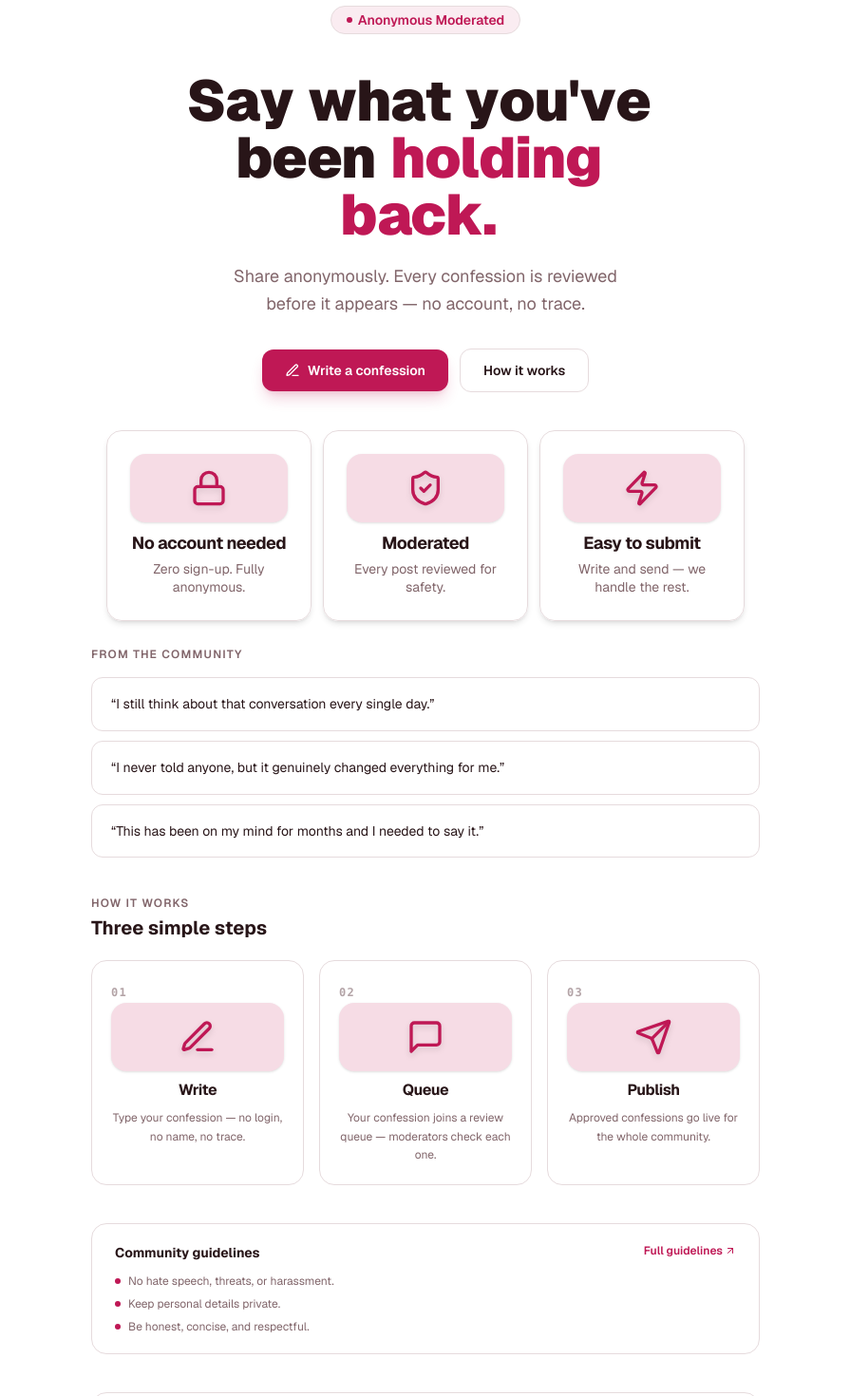
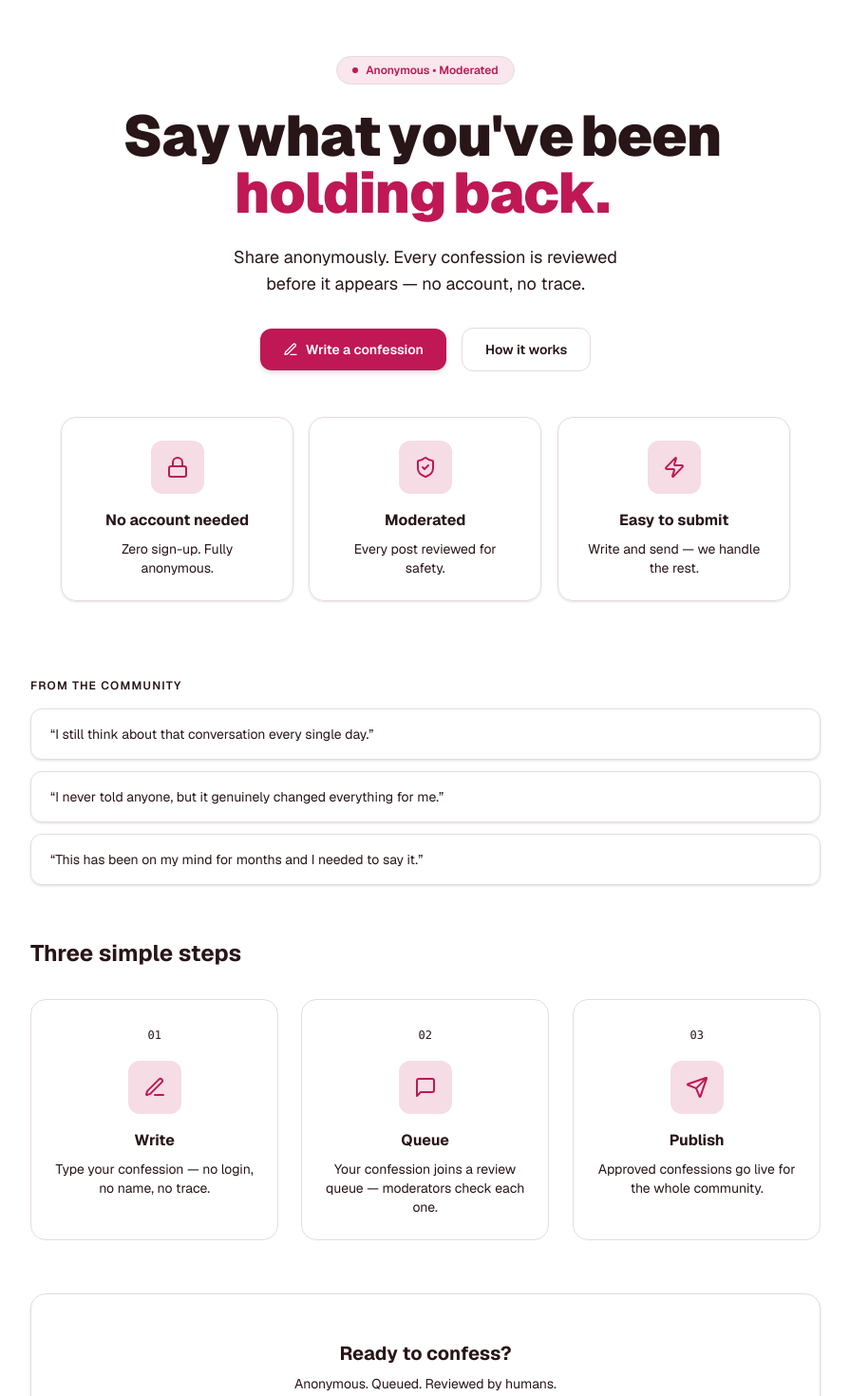
Before and after one commit to RexSixT9/gckconfessions, a Next.js app: page / in a window 1280 px wide. Shown: the part 120-1590 px from the top of the page at 95% size, without its empty margins (192-1087 px from the left). Built offline with nearby package versions, Linux system fonts and the light colour scheme.

Commit message:
feat: refactor Home component to use memoization for performance and enhance layout styling

```diff
--- a/src/app/page.tsx
+++ b/src/app/page.tsx
@@ -1,23 +1,50 @@
 "use client";
 
-import { useRef, useLayoutEffect } from "react";
+import { useRef, useLayoutEffect, useMemo } from "react";
 import Link from "next/link";
-import { ArrowUpRight, ShieldCheck, MessageSquare, Send, PenLine, Lock, Zap } from "lucide-react";
+import {
+  ArrowUpRight,
+  ShieldCheck,
+  MessageSquare,
+  Send,
+  PenLine,
+  Lock,
+  Zap,
+} from "lucide-react";
+import gsap from "gsap";
+
 import { useScrollReveal } from "@/lib/gsapClient";
 import TiltCard from "@/components/TiltCard";
-import gsap from "gsap";
 
 export default function Home() {
-  const heroRef = useRef<HTMLDivElement>(null);
-  const contentRef = useRef<HTMLDivElement>(null);
+  const heroRef = useRef<HTMLDivElement | null>(null);
+  const contentRef = useRef<HTMLDivElement | null>(null);
 
-  // Memoized feature highlights and steps for performance
-  const featureHighlights = [
-    { icon: Lock, title: "No account needed", desc: "Zero sign-up. Fully anonymous.", span: "col-span-2 sm:col-span-1" },
-    { icon: ShieldCheck, title: "Moderated", desc: "Every post reviewed for safety.", span: "col-span-1" },
-    { icon: Zap, title: "Easy to submit", desc: "Write and send — we handle the rest.", span: "col-span-1" },
-  ];
-  const howItWorksSteps = [
+  /* ----------------------------- MEMOIZED DATA ---------------------------- */
+
+  const featureHighlights = useMemo(
+    () => [
+      {
+        icon: Lock,
+        title: "No account needed",
+        desc: "Zero sign-up. Fully anonymous.",
+      },
+      {
+        icon: ShieldCheck,
+        title: "Moderated",
+        desc: "Every post reviewed for safety.",
+      },
+      {
+        icon: Zap,
+        title: "Easy to submit",
+        desc: "Write and send — we handle the rest.",
+      },
+    ],
+    []
+  );
+
+  const howItWorksSteps = useMemo(
+    () => [
       {
         step: "01",
         icon: PenLine,
@@ -28,7 +55,8 @@ export default function Home() {
         step: "02",
         icon: MessageSquare,
         title: "Queue",
-      desc: "Your confession joins a review queue — moderators check each one.",
+        desc:
+          "Your confession joins a review queue — moderators check each one.",
       },
       {
         step: "03",
@@ -36,191 +64,213 @@ export default function Home() {
         title: "Publish",
         desc: "Approved confessions go live for the whole community.",
       },
-  ];
+    ],
+    []
+  );
 
-  // Unified GSAP Timeline for Hero (perfectly synchronized)
+  /* ------------------------------ HERO ANIMATION ------------------------------ */
+
   useLayoutEffect(() => {
+    if (!heroRef.current) return;
+
     const ctx = gsap.context(() => {
-      const tl = gsap.timeline({ delay: 0.1 });
-      tl.from(".hero-tag", { opacity: 0, y: 24, duration: 0.5, ease: "power2.out" })
-        .from(".hero-char", { opacity: 0, y: 8, stagger: 0.025, duration: 0.2, ease: "power2.out", filter: "blur(4px)" }, "-=0.25")
-        .from(".hero-body", { opacity: 0, y: 24, stagger: 0.12, duration: 0.55, ease: "power2.out" }, "-=0.2");
+      const tl = gsap.timeline({ defaults: { ease: "power2.out" } });
+
+      tl.from(".hero-tag", {
+        opacity: 0,
+        y: 24,
+        duration: 0.5,
+      })
+        .from(
+          ".hero-char",
+          {
+            opacity: 0,
+            y: 8,
+            stagger: 0.02,
+            duration: 0.2,
+            filter: "blur(4px)",
+          },
+          "-=0.3"
+        )
+        .from(
+          ".hero-body",
+          {
+            opacity: 0,
+            y: 24,
+            stagger: 0.1,
+            duration: 0.5,
+          },
+          "-=0.2"
+        );
     }, heroRef);
+
     return () => ctx.revert();
   }, []);
 
-  // Scroll-triggered reveals for below-fold sections
-  useScrollReveal(contentRef, { from: { opacity: 0, y: 34 }, duration: 0.55, stagger: 0.08 });
+  /* ------------------------ SCROLL REVEAL BELOW FOLD ------------------------ */
+
+  useScrollReveal(contentRef, {
+    from: { opacity: 0, y: 40 },
+    duration: 0.6,
+    stagger: 0.08,
+  });
+
+  /* ------------------------------ RENDER ------------------------------ */
 
   return (
     <main className="flex-1">
-      <div className="mx-auto w-full max-w-3xl px-3 sm:px-6 md:px-8">
+      <div className="mx-auto w-full max-w-4xl px-4 sm:px-6 lg:px-8">
 
-        {/*  Hero  */}
-        <section ref={heroRef} className="flex h-[calc(100svh-3.5rem-var(--announcement-height,0px))] flex-col items-center justify-center py-6 text-center">
-          <span className="hero-tag mb-6 inline-flex items-center gap-1.5 rounded-full border border-[hsl(var(--accent))]/20 bg-[hsl(var(--accent))]/8 px-3 py-1 text-xs font-semibold text-[hsl(var(--accent))] sm:text-sm sm:px-4">
+        {/* ============================= HERO ============================= */}
+        <section
+          ref={heroRef}
+          className="flex min-h-[calc(100svh-4rem)] flex-col items-center justify-center text-center"
+        >
+          {/* Tag */}
+          <span className="hero-tag mb-6 inline-flex items-center gap-2 rounded-full border border-[hsl(var(--accent))]/20 bg-[hsl(var(--accent))]/10 px-4 py-1.5 text-xs font-semibold text-[hsl(var(--accent))]">
             <span className="h-1.5 w-1.5 rounded-full bg-[hsl(var(--accent))]" />
-            Anonymous  Moderated
+            Anonymous • Moderated
           </span>
 
-          <h1 className="mx-auto mt-4 max-w-xl text-4xl font-black tracking-tight text-[hsl(var(--foreground))] sm:text-5xl md:text-6xl">
-            {"Say what you've been holding back.".split(" ").map((word, i) => {
-              const isHighlight = word === "holding" || word === "back.";
+          {/* Heading */}
+          <h1 className="max-w-2xl text-4xl font-black tracking-tight sm:text-5xl md:text-6xl">
+            {"Say what you've been holding back."
+              .split(" ")
+              .map((word, i) => {
+                const highlight =
+                  word === "holding" || word === "back.";
                 return (
-                <span key={i} className={`inline-block mr-[0.25em] ${isHighlight ? "text-[hsl(var(--accent))]" : ""}`}>
-                  {word.split("").map((c, j) => <span key={j} className="hero-char inline-block will-change-transform">{c}</span>)}
+                  <span
+                    key={i}
+                    className={`inline-block mr-2 ${
+                      highlight ? "text-[hsl(var(--accent))]" : ""
+                    }`}
+                  >
+                    {word.split("").map((c, j) => (
+                      <span
+                        key={j}
+                        className="hero-char inline-block"
+                      >
+                        {c}
                       </span>
-              )
+                    ))}
+                  </span>
+                );
               })}
           </h1>
 
-          <p className="hero-body mx-auto mt-5 max-w-md text-base leading-relaxed text-[hsl(var(--muted-foreground))] sm:text-lg">
-            Share anonymously. Every confession is reviewed before it appears — no account, no trace.
+          {/* Subtext */}
+          <p className="hero-body mt-6 max-w-md text-base text-muted-foreground sm:text-lg">
+            Share anonymously. Every confession is reviewed before it appears —
+            no account, no trace.
           </p>
 
-          <div className="hero-body mt-8 flex flex-wrap items-center justify-center gap-3">
+          {/* Buttons */}
+          <div className="hero-body mt-8 flex flex-wrap items-center justify-center gap-4">
             <Link
               href="/submit"
-              className="inline-flex items-center gap-2 rounded-xl bg-[hsl(var(--accent))] px-5 py-2.5 text-sm font-semibold text-white shadow-lg shadow-[hsl(var(--accent))]/20 transition-all duration-200 hover:opacity-90 hover:shadow-[hsl(var(--accent))]/30 active:scale-[0.97] sm:px-6 sm:py-3"
+              className="inline-flex items-center gap-2 rounded-xl bg-[hsl(var(--accent))] px-6 py-3 text-sm font-semibold text-white shadow-md transition hover:scale-105 active:scale-95"
             >
               <PenLine className="h-4 w-4" />
               Write a confession
             </Link>
+
             <a
               href="#how-it-works"
-              className="inline-flex items-center gap-2 rounded-xl border border-[hsl(var(--border))] bg-transparent px-5 py-2.5 text-sm font-semibold text-[hsl(var(--foreground))] transition-all duration-200 hover:border-[hsl(var(--accent))]/40 hover:bg-[hsl(var(--accent))]/5 hover:text-[hsl(var(--accent))] active:scale-[0.97] sm:px-6 sm:py-3"
+              className="inline-flex items-center gap-2 rounded-xl border px-6 py-3 text-sm font-semibold transition hover:border-[hsl(var(--accent))] hover:text-[hsl(var(--accent))]"
             >
               How it works
             </a>
           </div>
 
-          {/* Feature highlights — bento: full-width first card on mobile, half-half for rest */}
-          <div className="hero-body mt-10 grid w-full max-w-2xl grid-cols-1 gap-3 xs:grid-cols-2 sm:grid-cols-3">
-            {featureHighlights.map(({ icon: Icon, title, desc, span }) => (
+          {/* Feature Cards */}
+          <div className="hero-body mt-12 grid w-full max-w-3xl grid-cols-1 gap-4 sm:grid-cols-3">
+            {featureHighlights.map(({ icon: Icon, title, desc }) => (
               <TiltCard
                 key={title}
-                className={`flex flex-col items-center gap-4 rounded-2xl border border-[hsl(var(--border))]/60 bg-[hsl(var(--card))]/80 px-6 py-6 text-center shadow-md hover:shadow-lg transition-all duration-200 ${span} w-full`}
-                aria-label={title}
+                className="rounded-2xl border bg-card p-6 text-center shadow-sm transition hover:shadow-lg"
               >
-                <span className="flex items-center justify-center rounded-2xl bg-[hsl(var(--accent))]/15 p-4 mb-2 shadow-sm">
-                  <Icon className="h-8 w-8 sm:h-10 sm:w-10 text-[hsl(var(--accent))] drop-shadow-md" aria-hidden="true" />
-                </span>
-                <p className="text-lg font-bold text-[hsl(var(--foreground))] mb-1 tracking-tight">{title}</p>
-                <p className="text-sm leading-snug text-[hsl(var(--muted-foreground))]">{desc}</p>
+                <div className="mx-auto mb-4 flex h-14 w-14 items-center justify-center rounded-xl bg-[hsl(var(--accent))]/15">
+                  <Icon className="h-6 w-6 text-[hsl(var(--accent))]" />
+                </div>
+                <h3 className="text-base font-bold">{title}</h3>
+                <p className="mt-2 text-sm text-muted-foreground">
+                  {desc}
+                </p>
               </TiltCard>
             ))}
           </div>
         </section>
 
-        {/* ── Below-fold content — scroll-triggered ── */}
+        {/* ======================== BELOW FOLD ======================== */}
         <div ref={contentRef}>
 
-          {/*  Confessions showcase  */}
-          <section data-scroll className="mb-10">
-            <p data-scroll-child className="mb-4 text-xs font-semibold uppercase tracking-widest text-[hsl(var(--muted-foreground))]">
+          {/* Showcase */}
+          <section className="mb-14">
+            <p className="mb-4 text-xs font-semibold uppercase tracking-widest text-muted-foreground">
               From the community
             </p>
-            <div className="space-y-2.5">
+
+            <div className="space-y-3">
               {[
                 "I still think about that conversation every single day.",
                 "I never told anyone, but it genuinely changed everything for me.",
                 "This has been on my mind for months and I needed to say it.",
               ].map((text, i) => (
                 <div
-                  data-scroll-child
                   key={i}
-                  className="group relative cursor-default overflow-hidden rounded-xl border border-[hsl(var(--border))] bg-[hsl(var(--card))] px-5 py-4 text-sm leading-relaxed text-[hsl(var(--foreground))] transition-all duration-200 hover:border-[hsl(var(--accent))]/25 hover:bg-[hsl(var(--accent))]/4"
+                  className="rounded-xl border bg-card px-5 py-4 text-sm shadow-sm transition hover:border-[hsl(var(--accent))]/30"
                 >
-                  {/* left accent bar on hover */}
-                  <span className="absolute inset-y-0 left-0 w-0.75 rounded-l-xl bg-[hsl(var(--accent))] opacity-0 transition-opacity duration-200 group-hover:opacity-100" />
-                  &ldquo;{text}&rdquo;
+                  “{text}”
                 </div>
               ))}
             </div>
           </section>
 
-          {/*  How it works — bento grid  */}
-          <section id="how-it-works" data-scroll className="mb-10">
-            <p data-scroll-child className="mb-1 text-xs font-semibold uppercase tracking-widest text-[hsl(var(--muted-foreground))]">
-              How it works
-            </p>
-            <h2 data-scroll-child className="mb-5 text-xl font-bold text-[hsl(var(--foreground))]">Three simple steps</h2>
+          {/* How It Works */}
+          <section id="how-it-works" className="mb-14">
+            <h2 className="mb-8 text-2xl font-bold">
+              Three simple steps
+            </h2>
 
-            <div className="grid grid-cols-1 gap-3 xs:grid-cols-2 sm:grid-cols-3 sm:gap-4">
+            <div className="grid gap-6 sm:grid-cols-3">
               {howItWorksSteps.map((item) => {
                 const Icon = item.icon;
                 return (
                   <TiltCard
-                    data-scroll-child
                     key={item.step}
-                    className="group relative flex cursor-pointer flex-col items-center justify-between gap-6 overflow-hidden rounded-2xl border border-[hsl(var(--border))] bg-[hsl(var(--card))]/90 p-5 transition-all duration-200 hover:border-[hsl(var(--accent))]/30 hover:bg-[hsl(var(--accent))]/10 hover:shadow-lg active:scale-[0.98]"
-                    aria-label={item.title}
+                    className="rounded-2xl border bg-card p-6 text-center transition hover:shadow-lg"
                   >
-                    {/* subtle bg glow on hover */}
-                    <div className="pointer-events-none absolute -right-6 -top-6 h-20 w-20 rounded-full bg-[hsl(var(--accent))]/10 opacity-0 blur-2xl transition-opacity duration-300 group-hover:opacity-100" />
-
-                    {/* step number */}
-                    <span className="mb-2 font-mono text-xs font-bold tabular-nums text-[hsl(var(--muted-foreground))]/60 group-hover:text-[hsl(var(--accent))]/80 tracking-widest">
+                    <span className="text-xs font-mono text-muted-foreground">
                       {item.step}
                     </span>
 
-                    {/* icon */}
-                    <span className="flex items-center justify-center rounded-2xl bg-[hsl(var(--accent))]/15 p-4 mb-2 shadow-sm">
-                      <Icon className="h-8 w-8 sm:h-10 sm:w-10 text-[hsl(var(--accent))] drop-shadow-md" aria-hidden="true" />
-                    </span>
+                    <div className="mx-auto my-4 flex h-14 w-14 items-center justify-center rounded-xl bg-[hsl(var(--accent))]/15">
+                      <Icon className="h-6 w-6 text-[hsl(var(--accent))]" />
+                    </div>
 
-                    {/* text */}
-                    <div className="flex flex-col items-center">
-                      <p className="text-base font-bold text-[hsl(var(--foreground))] group-hover:text-[hsl(var(--accent))] mb-1 tracking-tight transition-colors duration-200">
-                        {item.title}
+                    <h3 className="font-bold">{item.title}</h3>
+                    <p className="mt-2 text-sm text-muted-foreground">
+                      {item.desc}
                     </p>
-                      <p className="mt-1 text-xs leading-relaxed text-[hsl(var(--muted-foreground))] text-center">{item.desc}</p>
-                    </div>
                   </TiltCard>
                 );
               })}
             </div>
           </section>
 
-          {/*  Guidelines teaser  */}
-          <section data-scroll className="mb-10 rounded-2xl border border-[hsl(var(--border))] bg-[hsl(var(--card))] px-6 py-5 transition-all duration-200 hover:border-[hsl(var(--accent))]/25">
-            <div className="flex flex-col gap-4 sm:flex-row sm:items-start sm:justify-between">
-              <div>
-                <p className="text-sm font-bold text-[hsl(var(--foreground))]">Community guidelines</p>
-                <ul className="mt-3 space-y-2">
-                  {[
-                    "No hate speech, threats, or harassment.",
-                    "Keep personal details private.",
-                    "Be honest, concise, and respectful.",
-                  ].map((rule) => (
-                    <li key={rule} className="flex items-center gap-2 text-xs text-[hsl(var(--muted-foreground))]">
-                      <span className="h-1.5 w-1.5 shrink-0 rounded-full bg-[hsl(var(--accent))]" />
-                      {rule}
-                    </li>
-                  ))}
-                </ul>
-              </div>
-              <Link
-                href="/guidelines"
-                className="group shrink-0 inline-flex items-center gap-0.5 text-xs font-semibold text-[hsl(var(--accent))] transition-all duration-150 hover:underline"
-              >
-                Full guidelines
-                <ArrowUpRight className="h-3 w-3 transition-transform duration-150 group-hover:translate-x-0.5 group-hover:-translate-y-0.5" />
-              </Link>
-            </div>
-          </section>
+          {/* Bottom CTA */}
+          <section className="mb-20 rounded-2xl border bg-card px-8 py-12 text-center shadow-sm">
+            <h3 className="text-xl font-bold">
+              Ready to confess?
+            </h3>
+            <p className="mt-2 text-sm text-muted-foreground">
+              Anonymous. Queued. Reviewed by humans.
+            </p>
 
-          {/*  Bottom CTA  */}
-          <section data-scroll className="group relative mb-16 cursor-default overflow-hidden rounded-2xl border border-[hsl(var(--border))] bg-[hsl(var(--card))] px-8 py-10 text-center transition-all duration-300 hover:border-[hsl(var(--accent))]/30 hover:shadow-lg hover:shadow-[hsl(var(--accent))]/8">
-            {/* accent glow blob on hover */}
-            <div className="pointer-events-none absolute -right-8 -top-8 h-32 w-32 rounded-full bg-[hsl(var(--accent))]/10 opacity-0 blur-3xl transition-opacity duration-500 group-hover:opacity-100 sm:h-40 sm:w-40" />
-            {/* bottom-left mirror blob */}
-            <div className="pointer-events-none absolute -bottom-8 -left-8 h-24 w-24 rounded-full bg-[hsl(var(--accent))]/6 opacity-0 blur-2xl transition-opacity duration-500 group-hover:opacity-100 sm:h-32 sm:w-32" />
-            <p className="relative text-base font-black text-[hsl(var(--foreground))] xs:text-lg sm:text-2xl">Ready to confess?</p>
-            <p className="relative mt-1.5 text-xs text-[hsl(var(--muted-foreground))] xs:text-sm">Anonymous. Queued. Reviewed by humans.</p>
             <Link
               href="/submit"
-              className="relative mt-6 inline-flex items-center gap-2 rounded-xl bg-[hsl(var(--accent))] px-5 py-2.5 text-sm font-bold text-white shadow-md shadow-[hsl(var(--accent))]/20 transition-all duration-200 hover:scale-105 hover:opacity-90 active:scale-[0.98] sm:px-6 sm:py-3"
+              className="mt-6 inline-flex items-center gap-2 rounded-xl bg-[hsl(var(--accent))] px-6 py-3 text-sm font-semibold text-white transition hover:scale-105 active:scale-95"
             >
               <PenLine className="h-4 w-4" />
               Start writing
```
Lines whose indentation alone changed are shown as unchanged.
